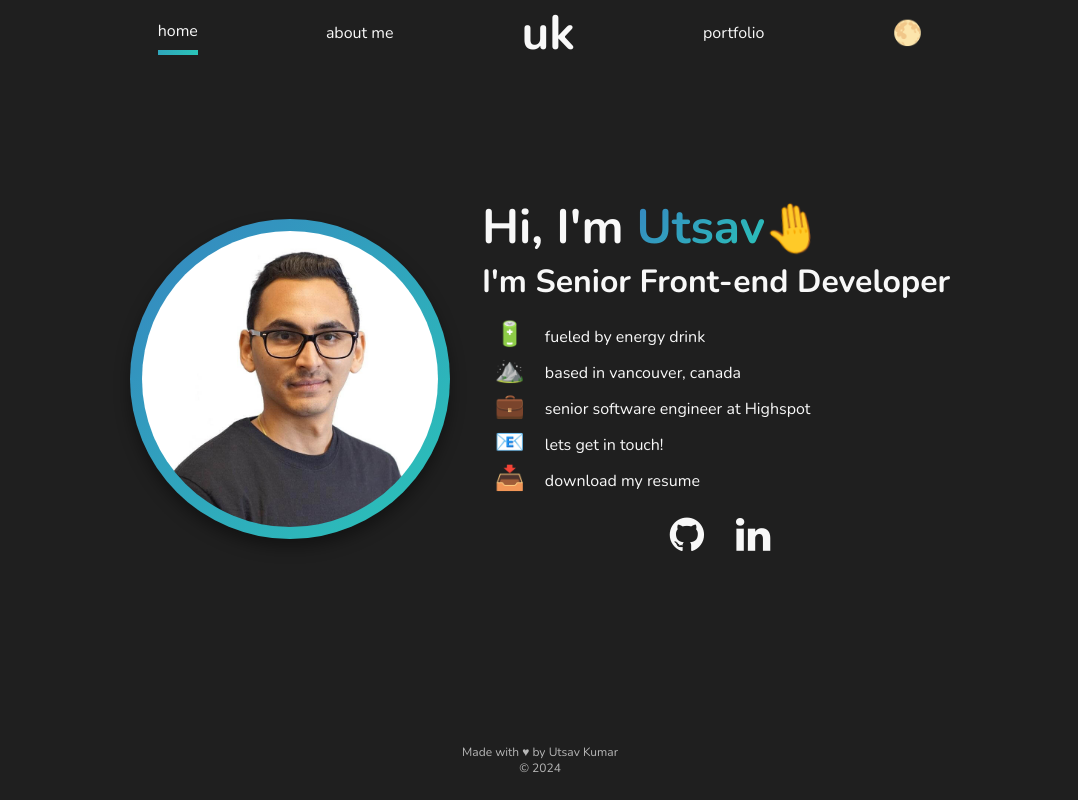
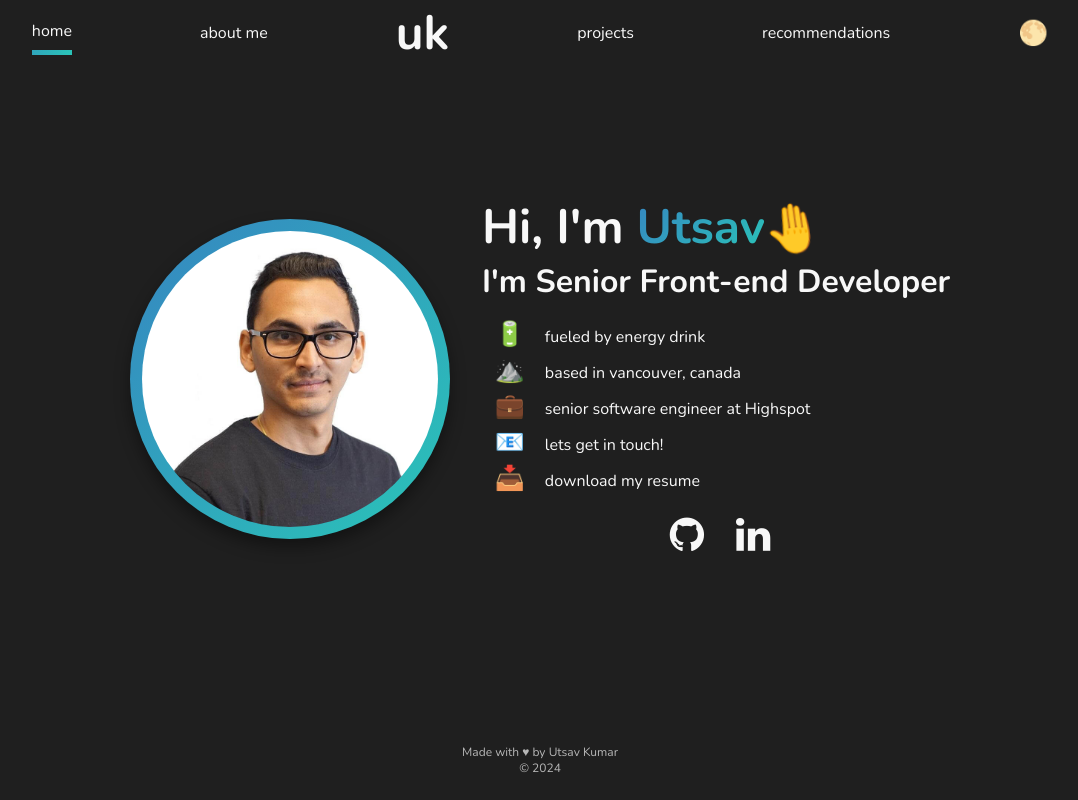
Before and after one commit to utsavk1993/utsavkumar.com, a React (Create React App) app: page / in a window 1280 px wide. Shown: the whole page, without its empty margins (100-1178 px from the left). Built offline with nearby package versions, Linux system fonts and the light colour scheme.

Commit message:
Added a page for recommendations

```diff
--- a/package.json
+++ b/package.json
@@ -1,5 +1,5 @@
 {
-  "name": "portfolio-template",
+  "name": "portfolio-website",
   "version": "1.0.0",
   "private": true,
   "dependencies": {
--- a/src/components/MultiPageRoutes.js
+++ b/src/components/MultiPageRoutes.js
@@ -3,13 +3,15 @@ import About from './about/About';
 import Portfolio from './portfolio/Portfolio';
 import React from 'react';
 import { Route, Routes } from 'react-router-dom';
+import Recommendations from './recommendations/Recommendations';
 
 export default function MultiPageRoutes() {
   return (
     <Routes>
       <Route exact path={'/'} element={<Home />} />
       <Route exact path={'/about'} element={<About />} />
-      <Route exact path={'/portfolio'} element={<Portfolio />} />
+      <Route exact path={'/projects'} element={<Portfolio />} />
+      <Route exact path={'/recommendations'} element={<Recommendations />} />
     </Routes>
   );
 }
--- a/src/components/Navbar.js
+++ b/src/components/Navbar.js
@@ -23,9 +23,14 @@ const links = [
     active: 'home',
   },
   {
-    name: 'Portfolio',
-    to: 'portfolio',
-    active: 'portfolio',
+    name: 'Projects',
+    to: 'projects',
+    active: 'projects',
+  },
+  {
+    name: 'Recommendations',
+    to: 'recommendations',
+    active: 'recommendations',
   },
 ];
 
--- /dev/null
+++ b/src/components/recommendations/Recommendations.js
@@ -0,0 +1,31 @@
+import { useEffect } from 'react';
+import { Box, Grid } from '@mui/material';
+
+export default function Recommendations() {
+
+  useEffect(() => {
+    // Dynamically inject the script when the component mounts
+    const script = document.createElement('script');
+    script.src = 'https://widgets.sociablekit.com/linkedin-recommendations/widget.js';
+    script.defer = true;
+    document.body.appendChild(script);
+
+    // Clean up script when the component unmounts
+    return () => {
+      document.body.removeChild(script);
+    };
+  }, []);
+
+  return (
+    <Box id={'recommendations'}>
+      <Grid container display={'flex'} justifyContent={'center'}>
+        <Grid item xs={12} md={10}>
+          <div
+            className="sk-ww-linkedin-recommendations"
+            data-embed-id="25456507"
+          ></div>
+        </Grid>
+      </Grid>
+    </Box>
+  );
+}
```
